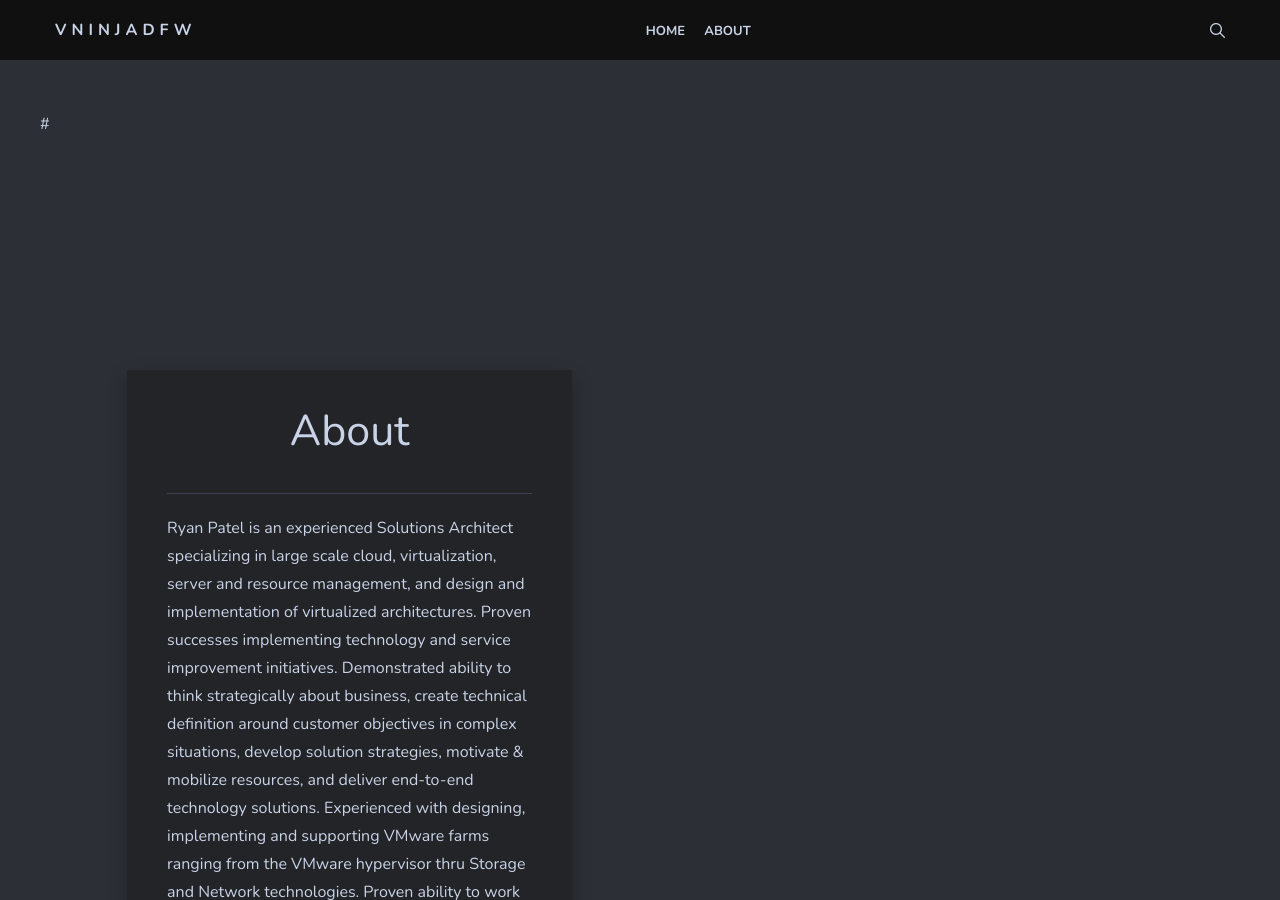
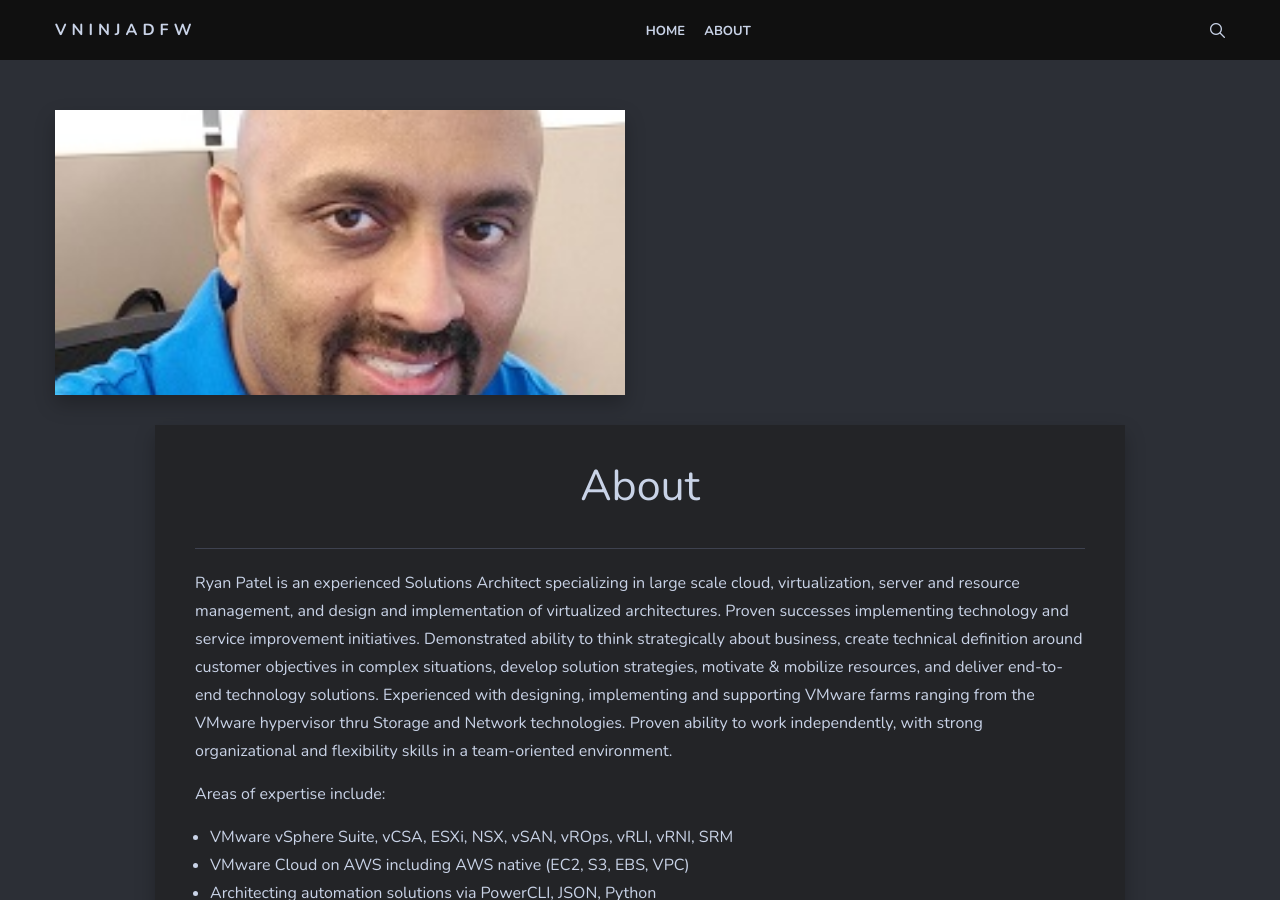
Before and after one commit to vNinjaDFW/vNinjaDFW.github.io, a Jekyll site: the page built from _pages/about.md, in a window 1280 px wide and 900 px high. Built offline with Jekyll 4.4.1, drawn with Linux system fonts in a browser that asks for light colours; nearby versions of some CDN libraries.

Commit message:
Add files via upload

```diff
--- a/_layouts/page.html
+++ b/_layouts/page.html
@@ -3,8 +3,7 @@ layout: default
 ---
 <div class="container">
 	<div class="row">
-		#<div class="col col-6">
-		<div class="row justify-content-md-center">
+		<div class="col col-6">
 			<div class="page-image-box">
 				<div class="page-image" style="background-image: url({{"/img/" | prepend: site.baseurl | append : page.image}})"></div>
 			</div>
```
